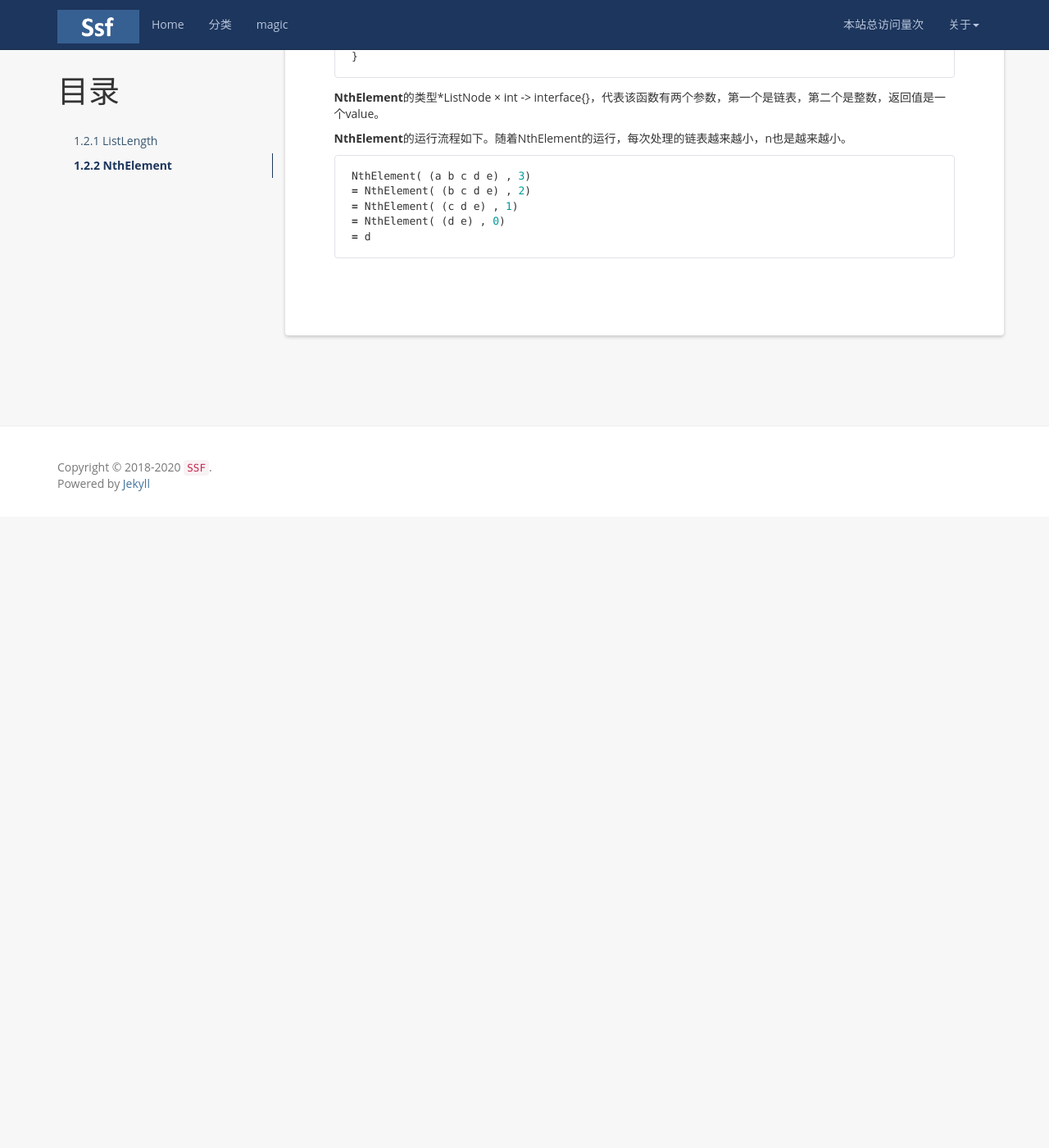
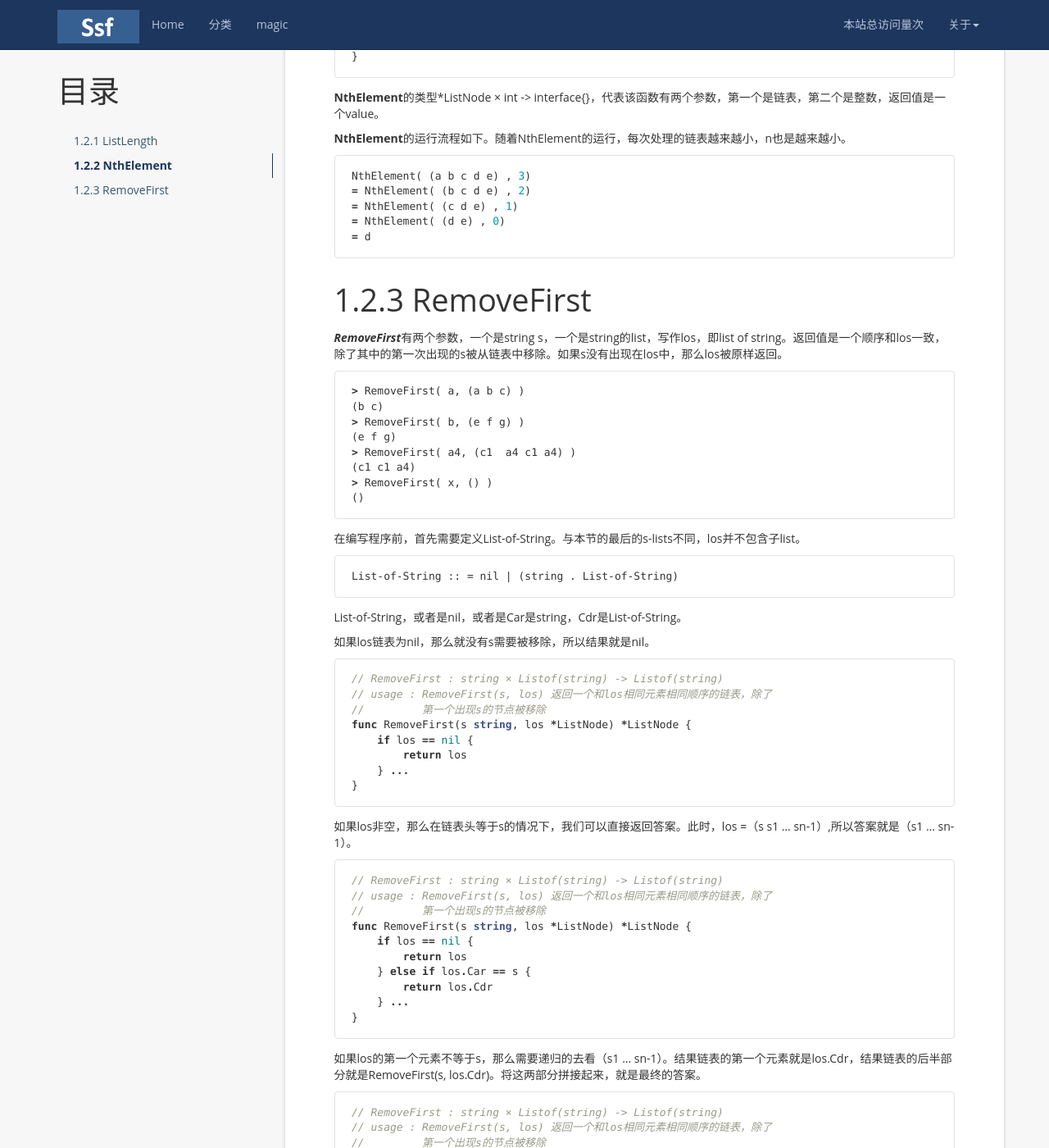
Before and after one commit to waanan/waanan.github.io, a Jekyll site: the page built from _posts/2020-06-27-eopl-c1_2.md, in a window 1280 px wide and 1400 px high, scrolled down 1911 px. Shown: the whole window at 82% size. Built offline with Jekyll 4.4.1, drawn with Linux system fonts in a browser that asks for light colours; nearby versions of some CDN libraries; comment, search, counter and statistics services are not loaded; before the commit the page ends 2541 px from its top, so only the background shows below that; some of the changed text lies outside the part shown.

Commit message:
Update 2020-06-27-eopl-c1_2.md

````diff
--- a/_posts/2020-06-27-eopl-c1_2.md
+++ b/_posts/2020-06-27-eopl-c1_2.md
@@ -122,3 +122,72 @@ NthElement( (a b c d e) , 3)
 = NthElement( (d e) , 0)
 = d
 ```
+
+1.2.3 	RemoveFirst		{#RemoveFirst}
+====================================
+
+***RemoveFirst***有两个参数，一个是string s，一个是string的list，写作los，即list of string。返回值是一个顺序和los一致，除了其中的第一次出现的s被从链表中移除。如果s没有出现在los中，那么los被原样返回。
+
+```go
+> RemoveFirst( a, (a b c) )
+(b c)
+> RemoveFirst( b, (e f g) )
+(e f g)
+> RemoveFirst( a4, (c1  a4 c1 a4) )
+(c1 c1 a4)
+> RemoveFirst( x, () )
+()
+```
+
+在编写程序前，首先需要定义List-of-String。与本节的最后的s-lists不同，los并不包含子list。
+
+```
+List-of-String :: = nil | (string . List-of-String)
+```
+
+List-of-String，或者是nil，或者是Car是string，Cdr是List-of-String。
+
+如果los链表为nil，那么就没有s需要被移除，所以结果就是nil。
+
+```go
+// RemoveFirst : string × Listof(string) -> Listof(string)
+// usage : RemoveFirst(s, los) 返回一个和los相同元素相同顺序的链表，除了
+//         第一个出现s的节点被移除
+func RemoveFirst(s string, los *ListNode) *ListNode {
+    if los == nil {
+        return los
+    } ...
+}
+```
+
+如果los非空，那么在链表头等于s的情况下，我们可以直接返回答案。此时，los =（s s1 ... sn-1）,所以答案就是（s1 ... sn-1）。
+
+```go
+// RemoveFirst : string × Listof(string) -> Listof(string)
+// usage : RemoveFirst(s, los) 返回一个和los相同元素相同顺序的链表，除了
+//         第一个出现s的节点被移除
+func RemoveFirst(s string, los *ListNode) *ListNode {
+    if los == nil {
+        return los
+    } else if los.Car == s {
+        return los.Cdr
+    } ...
+}
+```
+
+如果los的第一个元素不等于s，那么需要递归的去看（s1 ... sn-1）。结果链表的第一个元素就是los.Cdr，结果链表的后半部分就是RemoveFirst(s, los.Cdr)。将这两部分拼接起来，就是最终的答案。
+
+```go
+// RemoveFirst : string × Listof(string) -> Listof(string)
+// usage : RemoveFirst(s, los) 返回一个和los相同元素相同顺序的链表，除了
+//         第一个出现s的节点被移除
+func RemoveFirst(s string, los *ListNode) *ListNode {
+    if los == nil {
+        return los
+    } else if los.Car == s {
+        return los.Cdr
+    } else {
+        return &ListNode{los.Car, RemoveFirst(s, los.Cdr)}
+    }
+}
+```
````
